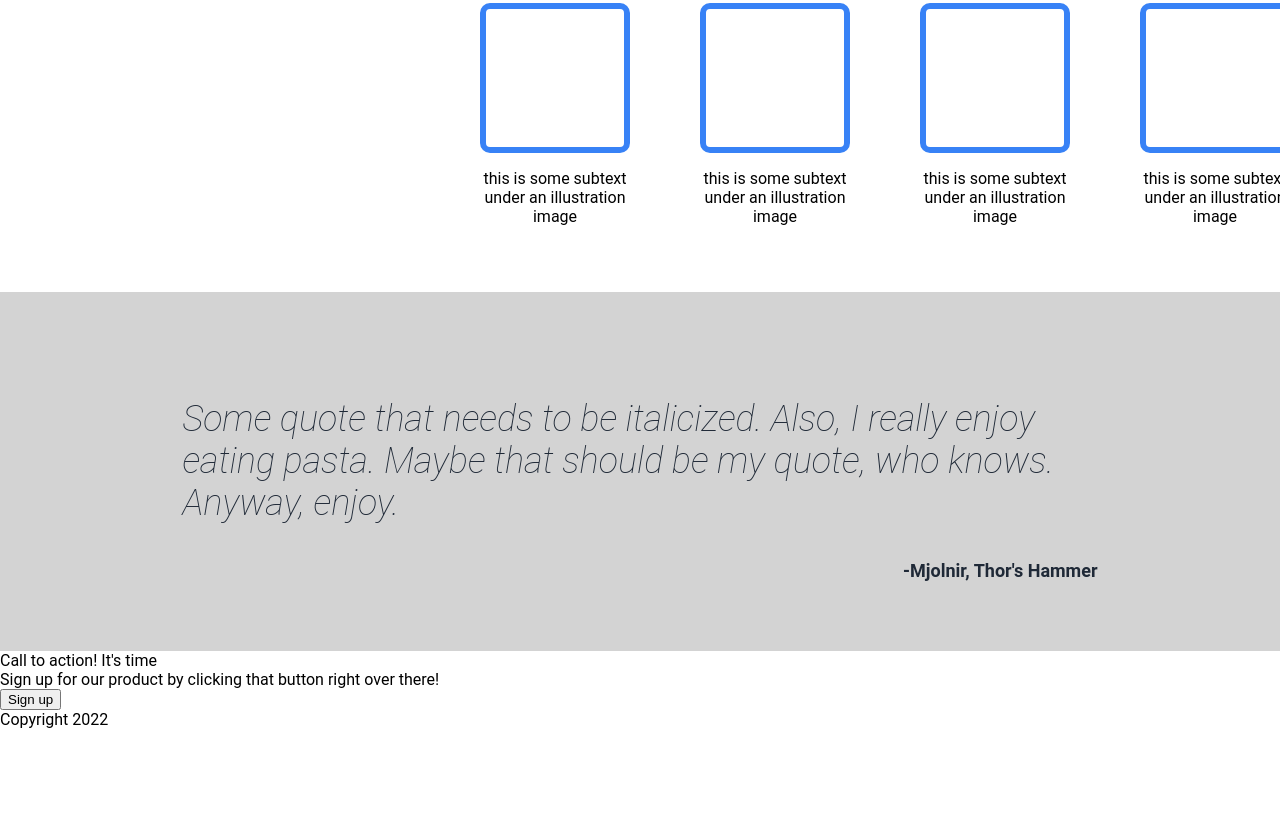
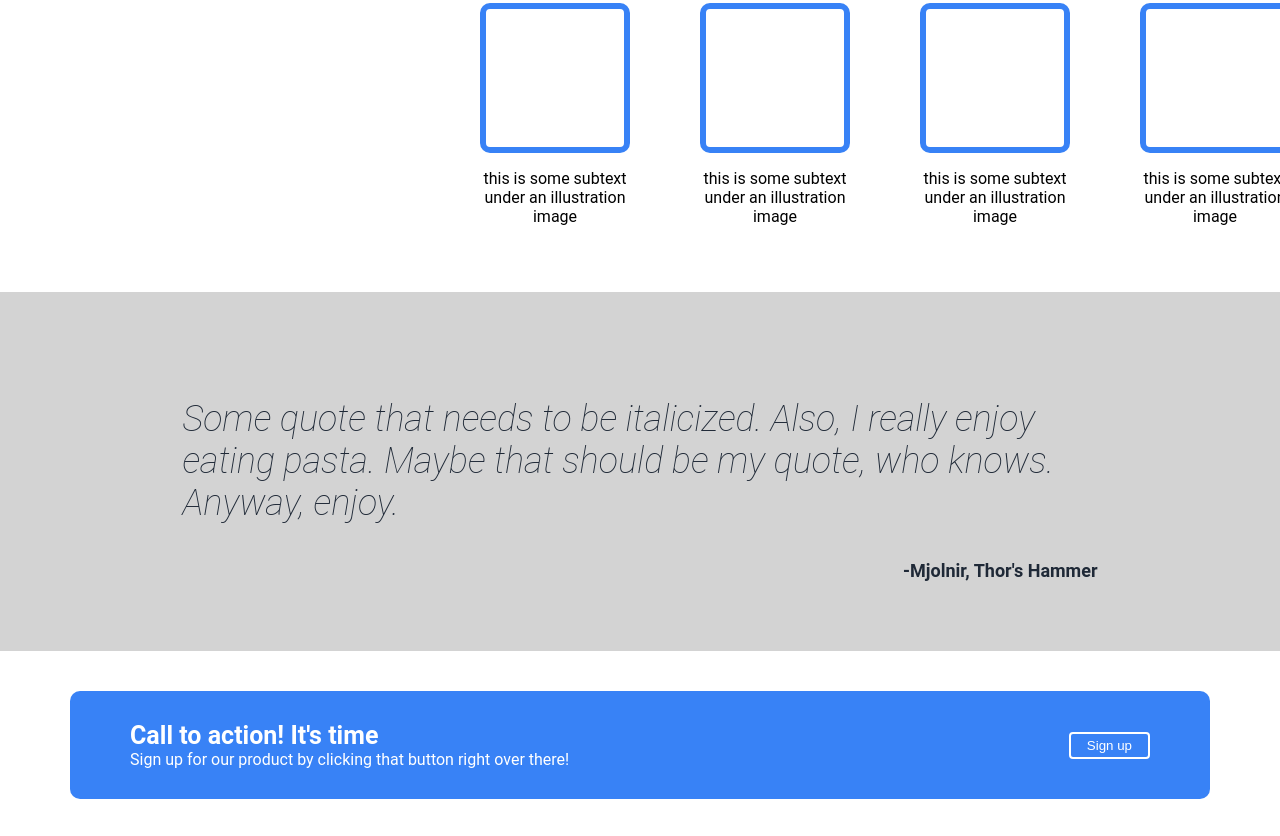
Before and after one commit to giorgio-tran/odin-landing-page, a plain HTML site: page index.html in a window 1280 px wide. Shown: the part 602-1438 px from the top of the page. Before the commit the page ends 1331 px from the top, so only its background shows below. Drawn offline with Linux system fonts and the light colour scheme.

Commit message:
Added colors and alignments in content-4

```diff
--- a/index.html
+++ b/index.html
@@ -53,11 +53,11 @@
             <div class="author">-Mjolnir, Thor's Hammer</div>
         </div>
         <div class="content-4">
-            <div class="content-4-rounded-box">
+            <div class="content-4-left">
                 <div class="content-4-main">Call to action! It's time</div>
                 <div class="text">Sign up for our product by clicking that button right over there!</div>
-                <button class="content-4-sign-up">Sign up</button>
             </div>
+            <button class="content-4-sign-up">Sign up</button>
         </div>
     </div>
     <div class="footer">
--- a/style.css
+++ b/style.css
@@ -154,5 +154,33 @@ a {
 }
 
 /* Content 4 */
+.content-4 {
+    display: flex;
+    box-sizing: border-box;
+    border-radius: 10px;
+    background-color: #3882F6;
+    margin: 40px 70px;
+    padding: 30px 60px;
+    justify-content: space-between;
+    align-items: center;
+}
+
+.content-4-main {
+    color: white;
+    font-size: 25px;
+    font-weight: bolder;
+}
+
+.text {
+    color: white;
+}
+
+.content-4-sign-up {
+    border-radius: 4px;
+    border: 2px solid white;
+    padding: 4px 16px;
+    background-color: #3882F6;
+    color: white;
+}
 
 /* Footer */
```
